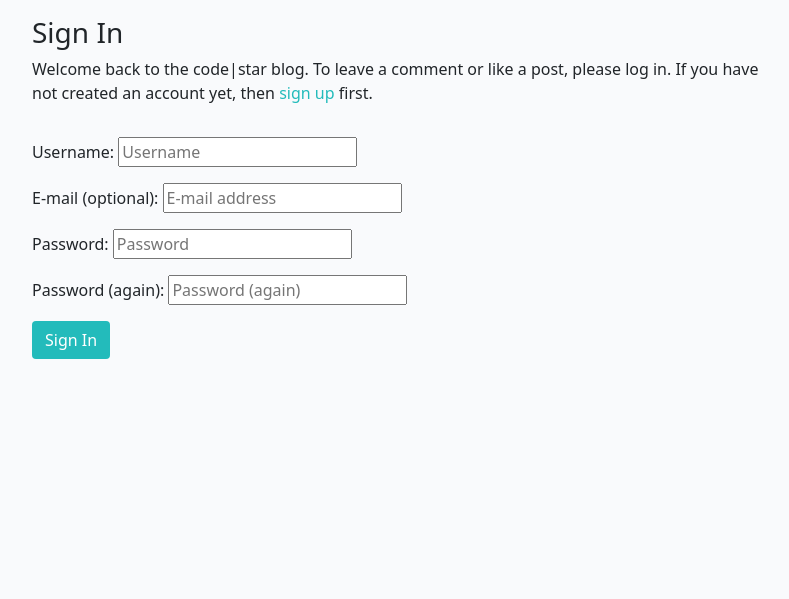
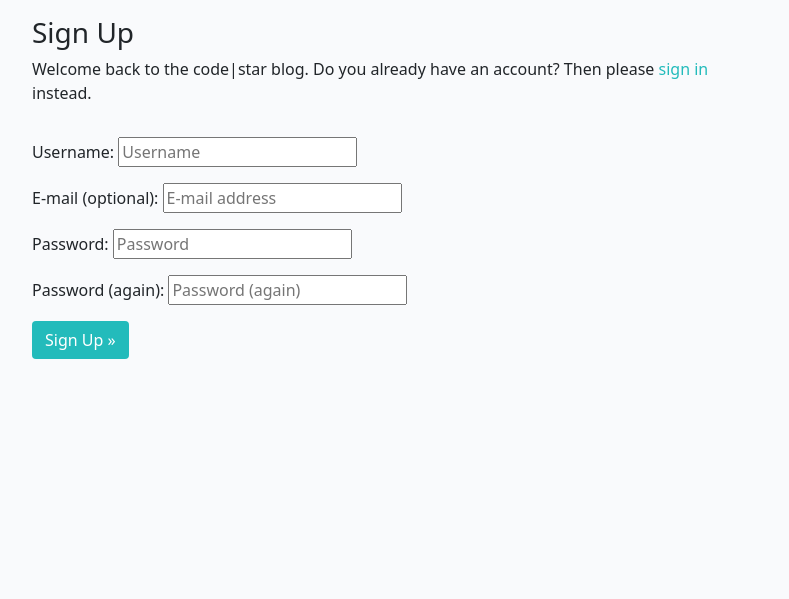
Before and after one commit to pirzer/Finalproject4PR, a Django app: page /accounts/signup/ in a window 1280 px wide. Shown: the part 60-659 px from the top of the page, without its empty margins (240-1029 px from the left). Run offline with Django 3.2, Linux system fonts and the light colour scheme; some libraries are stand-ins or nearby versions.

Commit message:
updating the whole code

```diff
--- a/templates/account/signup.html
+++ b/templates/account/signup.html
@@ -1,33 +1,31 @@
 {% extends "base.html" %}
 
 {% load i18n %}
-{% load account socialaccount %}
 
-{% block head_title %}{% trans "Sign In" %}{% endblock %}
+{% block head_title %}{% trans "Signup" %}{% endblock %}
 
 {% block content %}
-
 <div class="container">
   <div class="row">
     <div class="col-md-8 mt-3 offset-md-2">
-      <h3>{% trans "Sign In" %}</h3>
+      <h3>{% trans "Sign Up" %}</h3>
 
-      <p>{% blocktrans %}Welcome back to the code|star blog. To leave a comment or like a post, please log in. If you
-        have not created an account yet, then <a class="link" href="{{ signup_url }}">sign up</a>
-        first.{% endblocktrans %}</p>
+      <p>{% blocktrans %}Welcome back to the code|star blog. Do you already have an account? Then please <a class="link"
+          href="{{ login_url }}">sign in</a> instead.{% endblocktrans %}</p>
     </div>
   </div>
   <div class="row">
     <div class="col-md-8 mt-3 offset-md-2">
-      <form class="login" method="POST" action="{% url 'account_login' %}">
+      <form class="signup" id="signup_form" method="post" action="{% url 'account_signup' %}">
         {% csrf_token %}
         {{ form.as_p }}
         {% if redirect_field_value %}
         <input type="hidden" name="{{ redirect_field_name }}" value="{{ redirect_field_value }}" />
         {% endif %}
-        <button class="btn btn-signup right" type="submit">{% trans "Sign In" %}</button>
+        <button class="btn btn-signup right" type="submit">{% trans "Sign Up" %} &raquo;</button>
       </form>
     </div>
   </div>
 </div>
+
 {% endblock %}
```
Also changed, not shown: templates/socialaccount/signup.html (line endings or trailing spaces).
